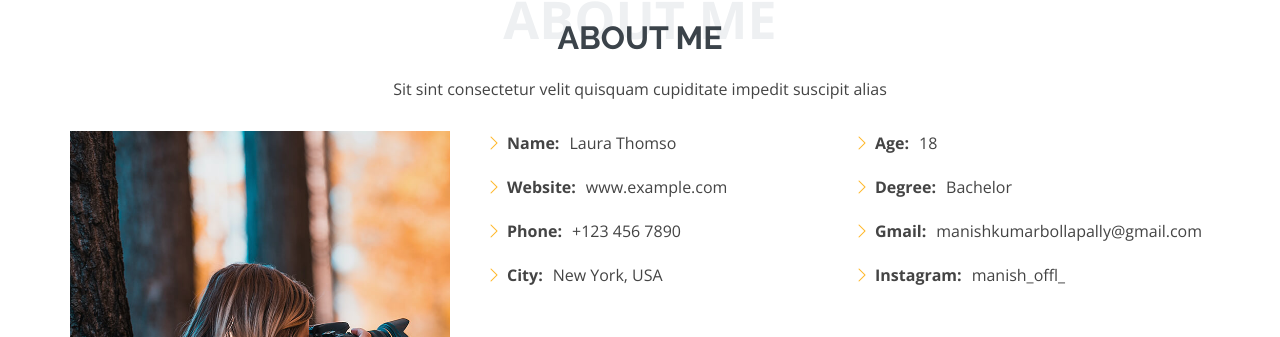
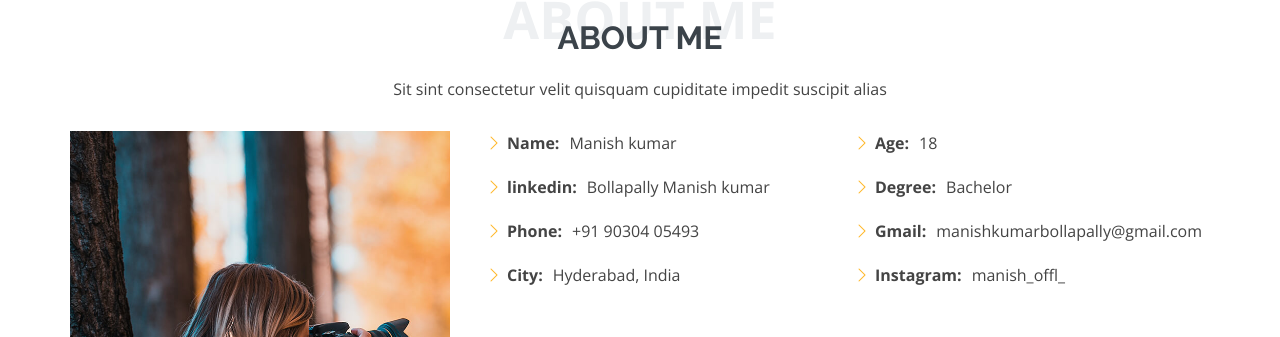
Before and after one commit to B-Manish-kumar/profile1, a plain HTML site: page index.html in a window 1280 px wide. Shown: the part 871-1208 px from the top of the page. Drawn offline with nearby package versions, Linux system fonts and the light colour scheme.

Commit message:
Update index.html

```diff
--- a/index.html
+++ b/index.html
@@ -98,10 +98,10 @@
               <div class="row">
                 <div class="col-lg-6">
                   <ul>
-                    <li><i class="bi bi-chevron-right"></i> <strong>Name:</strong> <span>Laura Thomso</span></li>
-                    <li><i class="bi bi-chevron-right"></i> <strong>Website:</strong> <span>www.example.com</span></li>
-                    <li><i class="bi bi-chevron-right"></i> <strong>Phone:</strong> <span>+123 456 7890</span></li>
-                    <li><i class="bi bi-chevron-right"></i> <strong>City:</strong> <span>New York, USA</span></li>
+                    <li><i class="bi bi-chevron-right"></i> <strong>Name:</strong> <span>Manish kumar</span></li>
+                    <li><i class="bi bi-chevron-right"></i> <strong>linkedin:</strong> <span>Bollapally Manish kumar</span></li>
+                    <li><i class="bi bi-chevron-right"></i> <strong>Phone:</strong> <span>+91 90304 05493</span></li>
+                    <li><i class="bi bi-chevron-right"></i> <strong>City:</strong> <span>Hyderabad, India</span></li>
                   </ul>
                 </div>
                 <div class="col-lg-6">
```
